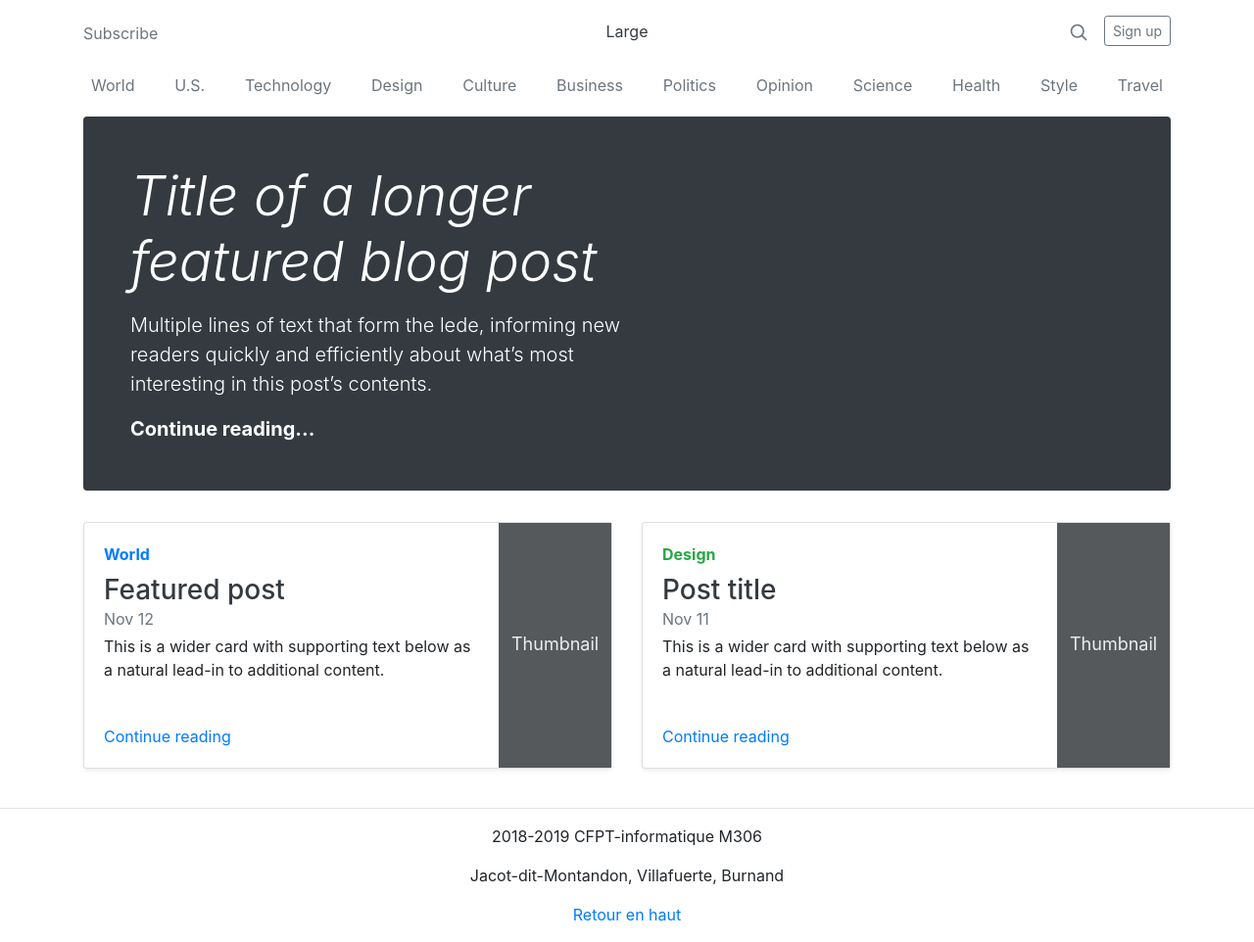
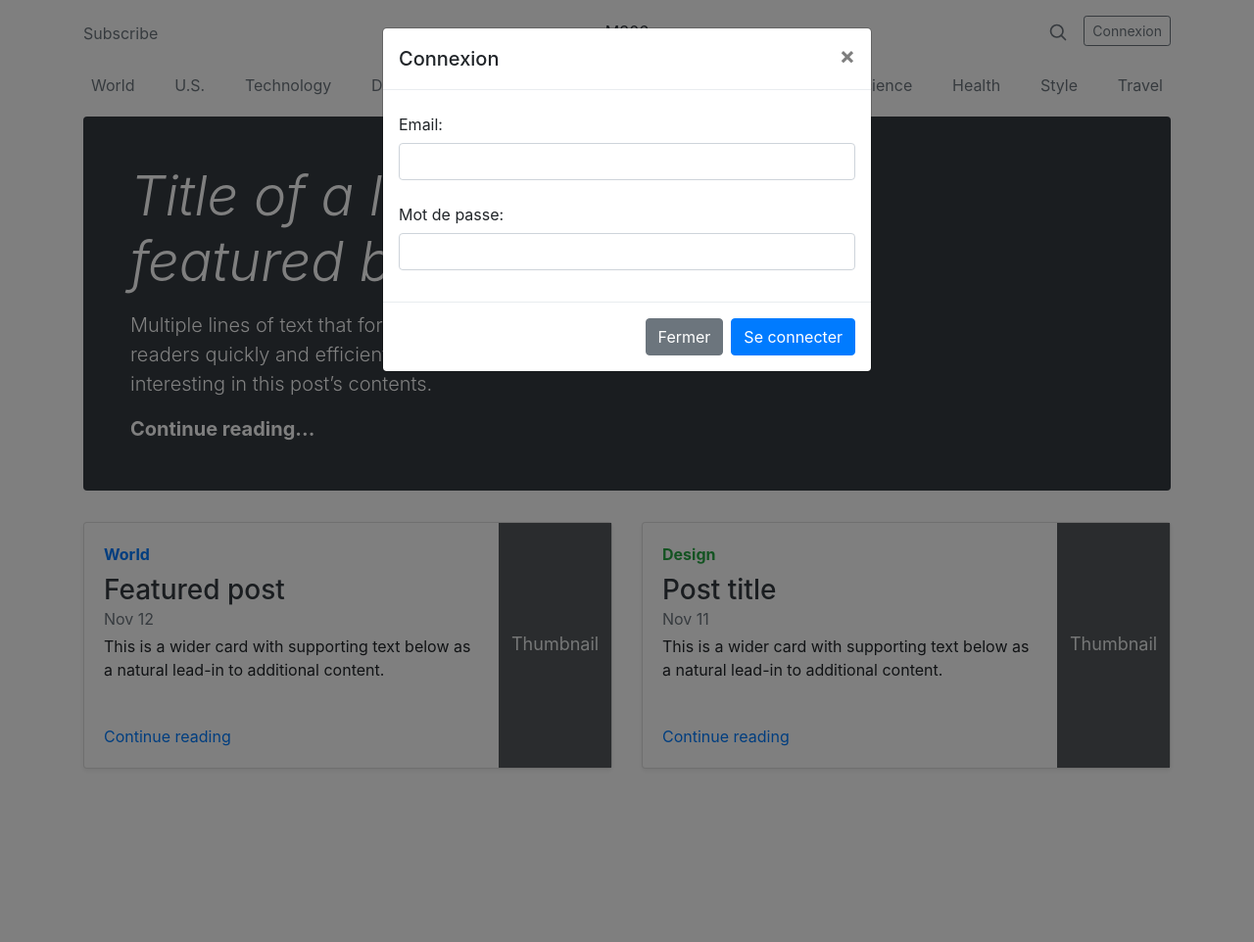
Before and after one commit to bryan2424/M306, a PHP site: page / in a window 1280 px wide. Shown: the whole page at 98% size. After the commit the page ends 785 px from the top, so only its background shows below. Run offline with PHP 8.4, Linux system fonts and the light colour scheme; some libraries are stand-ins or nearby versions.

Commit message:
Pop-up de connexion

```diff
--- a/index.php
+++ b/index.php
@@ -36,33 +36,62 @@
                         <a class="text-muted" href="#">Subscribe</a>
                     </div>
                     <div class="col-4 text-center">
-                        <a class="blog-header-logo text-dark" href="#">Large</a>
+                        <a class="blog-header-logo text-dark" href="#">M306</a>
                     </div>
+
                     <div class="col-4 d-flex justify-content-end align-items-center">
                         <a class="text-muted" href="#">
                             <svg xmlns="http://www.w3.org/2000/svg" width="20" height="20" viewBox="0 0 24 24" fill="none" stroke="currentColor" stroke-width="2" stroke-linecap="round" stroke-linejoin="round" class="mx-3" focusable="false" role="img"><title>Search</title><circle cx="10.5" cy="10.5" r="7.5"></circle><line x1="21" y1="21" x2="15.8" y2="15.8"></line></svg>
                         </a>
-                        <a class="btn btn-sm btn-outline-secondary" href="#">Sign up</a>
+                        <button type="button" class="btn btn-sm btn-outline-secondary" data-toggle="modal" data-target="#loginModal" data-whatever="@mdo">Connexion</button>
                     </div>
                 </div>
             </header>
 
-            <div class="nav-scroller py-1 mb-2">
-                <nav class="nav d-flex justify-content-between">
-                    <a class="p-2 text-muted" href="#">World</a>
-                    <a class="p-2 text-muted" href="#">U.S.</a>
-                    <a class="p-2 text-muted" href="#">Technology</a>
-                    <a class="p-2 text-muted" href="#">Design</a>
-                    <a class="p-2 text-muted" href="#">Culture</a>
-                    <a class="p-2 text-muted" href="#">Business</a>
-                    <a class="p-2 text-muted" href="#">Politics</a>
-                    <a class="p-2 text-muted" href="#">Opinion</a>
-                    <a class="p-2 text-muted" href="#">Science</a>
-                    <a class="p-2 text-muted" href="#">Health</a>
-                    <a class="p-2 text-muted" href="#">Style</a>
-                    <a class="p-2 text-muted" href="#">Travel</a>
-                </nav>
+            <?php include 'navigation.php'; ?>
+
+            <!-- Modal -->
+            <div class="modal fade" id="loginModal" tabindex="-1" role="dialog" aria-labelledby="exampleModalLabel" aria-hidden="true">
+                <div class="modal-dialog" role="document">
+                    <div class="modal-content">
+                        <div class="modal-header">
+                            <h5 class="modal-title" id="exampleModalLabel">Connexion</h5>
+                            <button type="button" class="close" data-dismiss="modal" aria-label="Close">
+                                <span aria-hidden="true">&times;</span>
+                            </button>
+                        </div>
+                        <div class="modal-body">
+                            <form>
+                                <div class="form-group">
+                                    <label for="email" class="col-form-label">Email:</label>
+                                    <input type="email" class="form-control" id="recipient-name">
+                                </div>
+                                <div class="form-group">
+                                    <label for="password" class="col-form-label">Mot de passe:</label>
+                                    <input type="password" class="form-control" id="recipient-name">
+                                </div>
+                            </form>
+                        </div>
+                        <div class="modal-footer">
+                            <button type="button" class="btn btn-secondary" data-dismiss="modal">Fermer</button>
+                            <button type="button" class="btn btn-primary">Se connecter</button>
+                        </div>
+                    </div>
+                </div>
             </div>
+            <!-- JS code -->
+            <script src="https://code.jquery.com/jquery-3.1.1.min.js">
+            </script>
+            <script src="https://cdnjs.cloudflare.com/ajax/libs/tether/1.4.0/js/tether.min.js">
+            </script>
+            <script src="https://maxcdn.bootstrapcdn.com/bootstrap/4.0.0-alpha.6/js/bootstrap.min.js">
+            </script>
+            <!--modal-->
+            <script>
+                $(document).ready(function () {
+                    $("#loginModal").modal();
+                });
+            </script>
 
             <div class="jumbotron p-3 p-md-5 text-white rounded bg-dark">
                 <div class="col-md-6 px-0">
```
